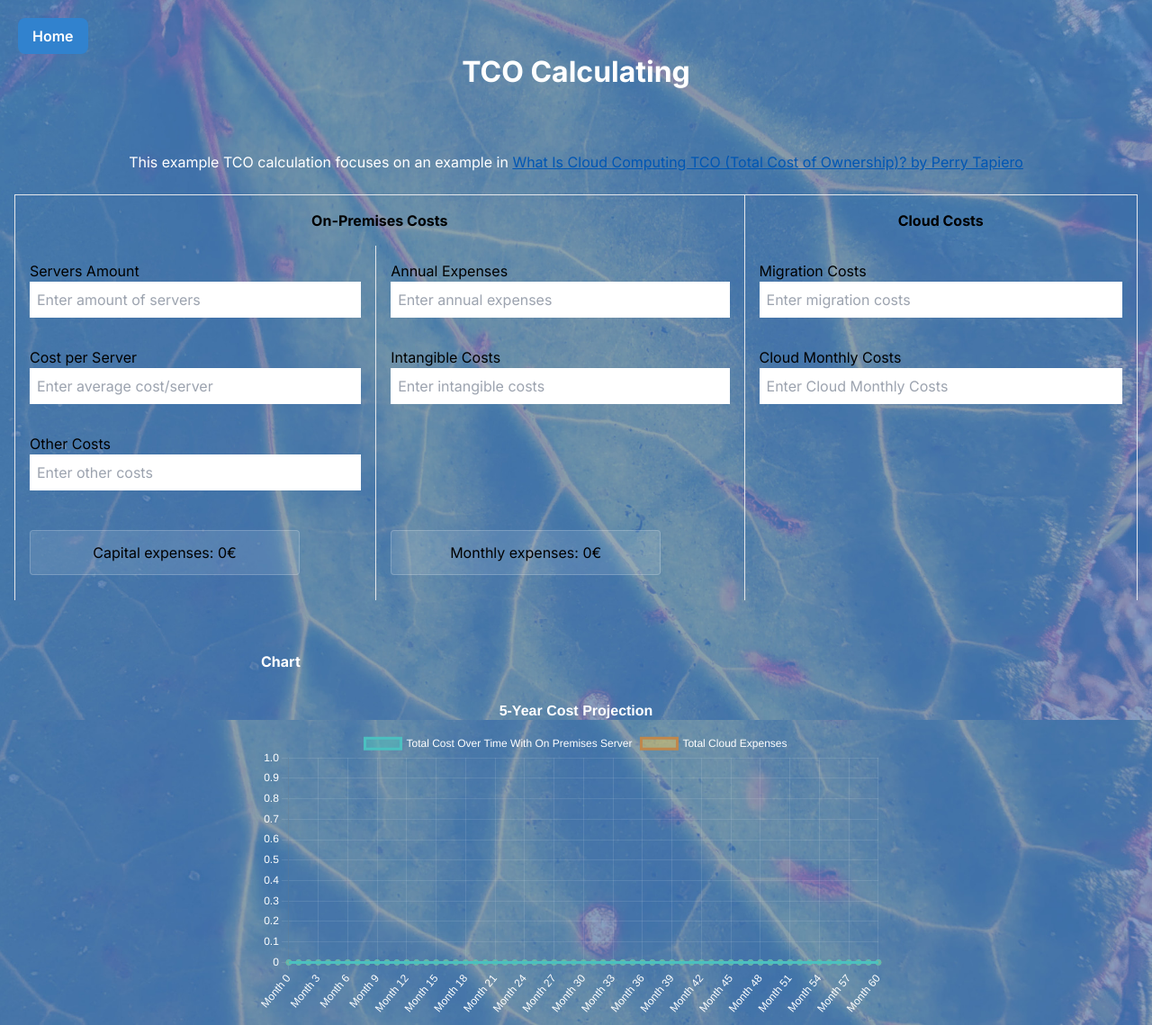
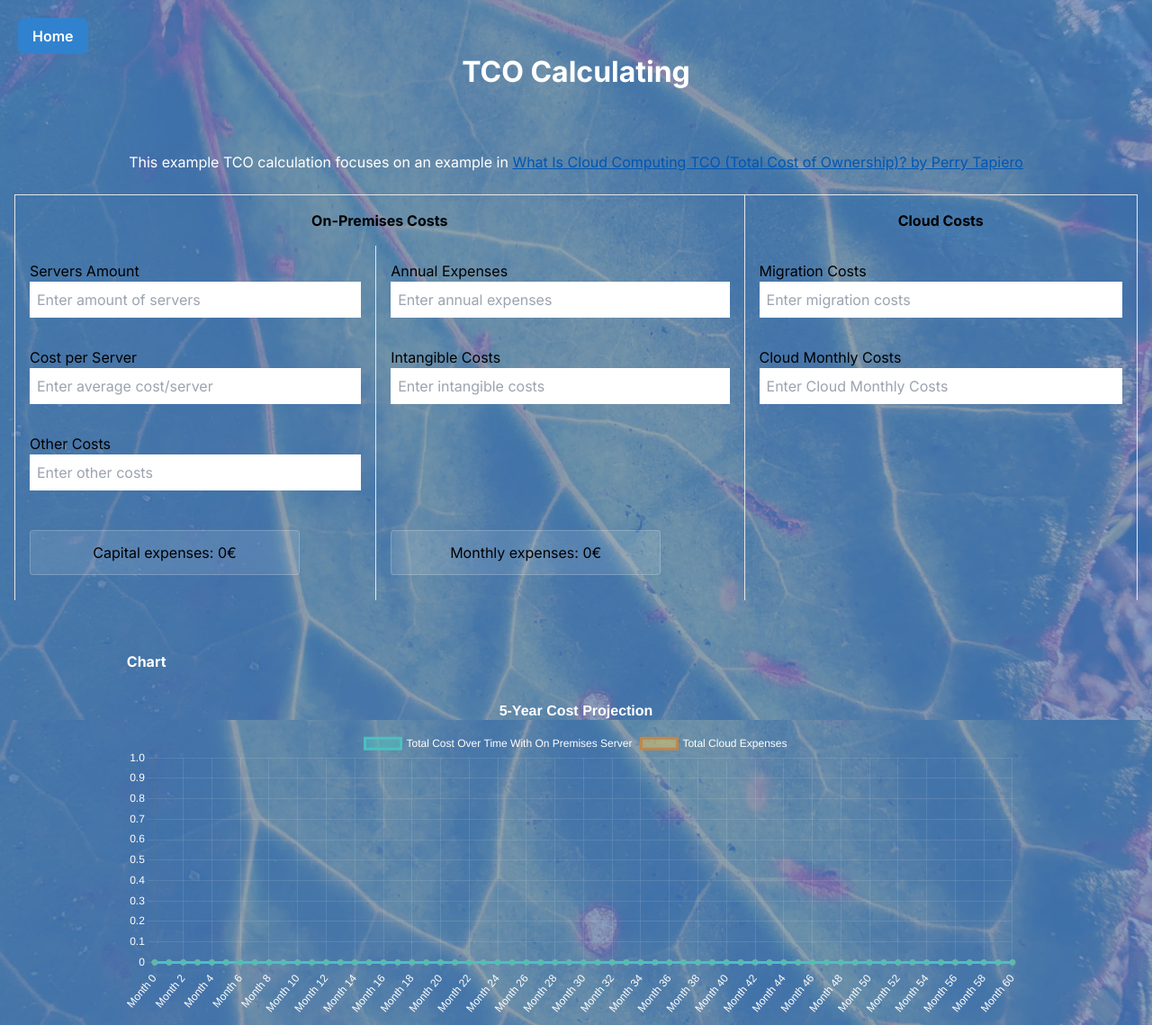
Before and after one commit to sjarvela89/homepage, a Next.js app: page /TCOCalculating in a window 1280 px wide. Shown: the whole page at 90% size. Built offline with nearby package versions, Linux system fonts and the light colour scheme.

Commit message:
Change width to percentage.

```diff
--- a/src/app/TCOCalculating/TCOCalculating.module.css
+++ b/src/app/TCOCalculating/TCOCalculating.module.css
@@ -66,7 +66,7 @@
   height: 400px; /* Set a fixed height for the chart container */
   margin-bottom: 40px;
   padding-bottom: 40px;
-  width: 700px;
+  width: 80%;
 }
   .link {
     color: #0056b3;
```
